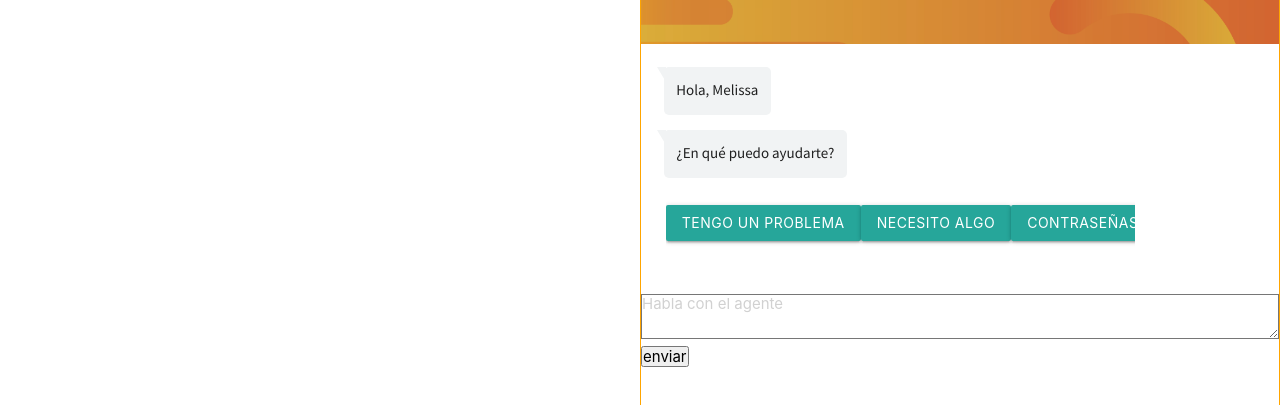
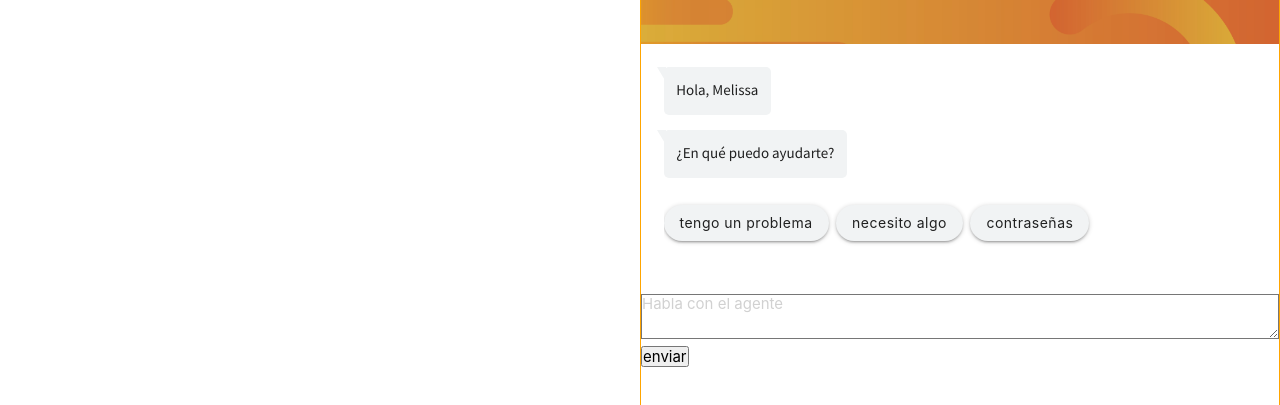
Before and after one commit to melissayauri/squad-ohmega-chatbot-2, a plain HTML site: page index.html in a window 1280 px wide. Shown: the part 213-618 px from the top of the page. Drawn offline with nearby package versions, Linux system fonts and the light colour scheme.

Commit message:
quick replies

```diff
--- a/app.js
+++ b/app.js
@@ -26,9 +26,9 @@ var sendForm = document.querySelector('#chatform'),
 
       <div class="slides">
         <div id="slide-1">
-          <button type="button" class="btn ">Tengo un problema</button>
-          <button type="button" class="btn ">Necesito algo</button>
-          <button type="button" class="btn ">Contraseñas</button>
+          <button type="button" class="btn btn-replies">Tengo un problema</button>
+          <button type="button" class="btn btn-replies">Necesito algo</button>
+          <button type="button" class="btn btn-replies">Contraseñas</button>
         </div>
 
 
--- a/style.css
+++ b/style.css
@@ -77,7 +77,7 @@ img[alt="logo-canvia"] {
    width: 100%;
      /*max-width: 35em;*/
     max-height: 75vh;
-    /*margin: 0 auto;*/
+    margin: 0 auto;
 }
 
 .chatlist .userInput,.chatlist .bot__output {
@@ -166,10 +166,20 @@ img[alt="logo-canvia"] {
     color: rgba(0,0,0,0.87);
     margin-right: 1rem;
 }
-.btn.chip:hover{
+
+*/
+.btn-replies{
+    text-transform: lowercase;
+    background-color: #f1f3f4;
+    color: rgba(0,0,0,0.87);
+    border-radius: 2rem;
+    margin-right: 0.5rem;
+
+}
+.btn-replies:hover{
     background-color: #ff7400;
+    color: white;
 }
-*/
 ::-webkit-scrollbar {
     width: 0.65em;
     /* for vertical scrollbars */
--- a/touch.css
+++ b/touch.css
@@ -1,18 +1,27 @@
 .sliders {
-    width: 96%;
+  /*width: 100%;*/
   text-align: center;
   overflow: hidden;
-    margin: auto;
+  /*margin: auto;*/
 }
 
 .slides {
   display: flex;
   overflow-x: auto;
   border-radius: 5px;
-    /*scroll-behavior: smooth;*/
+  scroll-behavior: smooth;
   -webkit-overflow-scrolling: touch;
   scroll-snap-points-x: repeat(300px);
   scroll-snap-type: mandatory;
+  /*min-width: 70vw;
+  max-width: 93vw;*/
+ /* width: 80vw;*/
+ width: 86vw;
+    min-width: 80%;
+ max-width: 99%;
+  height: 5rem;
+  margin-left: 0.5rem;
+
 }
 .slides::-webkit-scrollbar {
   width: 10px;
@@ -28,20 +37,18 @@
 .slides > div {
   flex-shrink: 0;
   /*width: 300px;*/
-    /*width: 28rem;*/
-    height: 5rem;
   border-radius: 10px;
-    /*transform-origin: center center;
+  transform-origin: center center;
   transform: scale(1);
   transition: transform 0.5s;
-    position: relative;*/
+  position: relative;
   display: flex;
   justify-content: center;
   align-items: center;
 }
-  /*.slides > div:target {
+.slides > div:target {
   transform: scale(0.8);
-  }*/
+}
 /*
 .author-info {
   background: rgba(0, 0, 0, 0.75);
```
Lines whose indentation alone changed are shown as unchanged.
